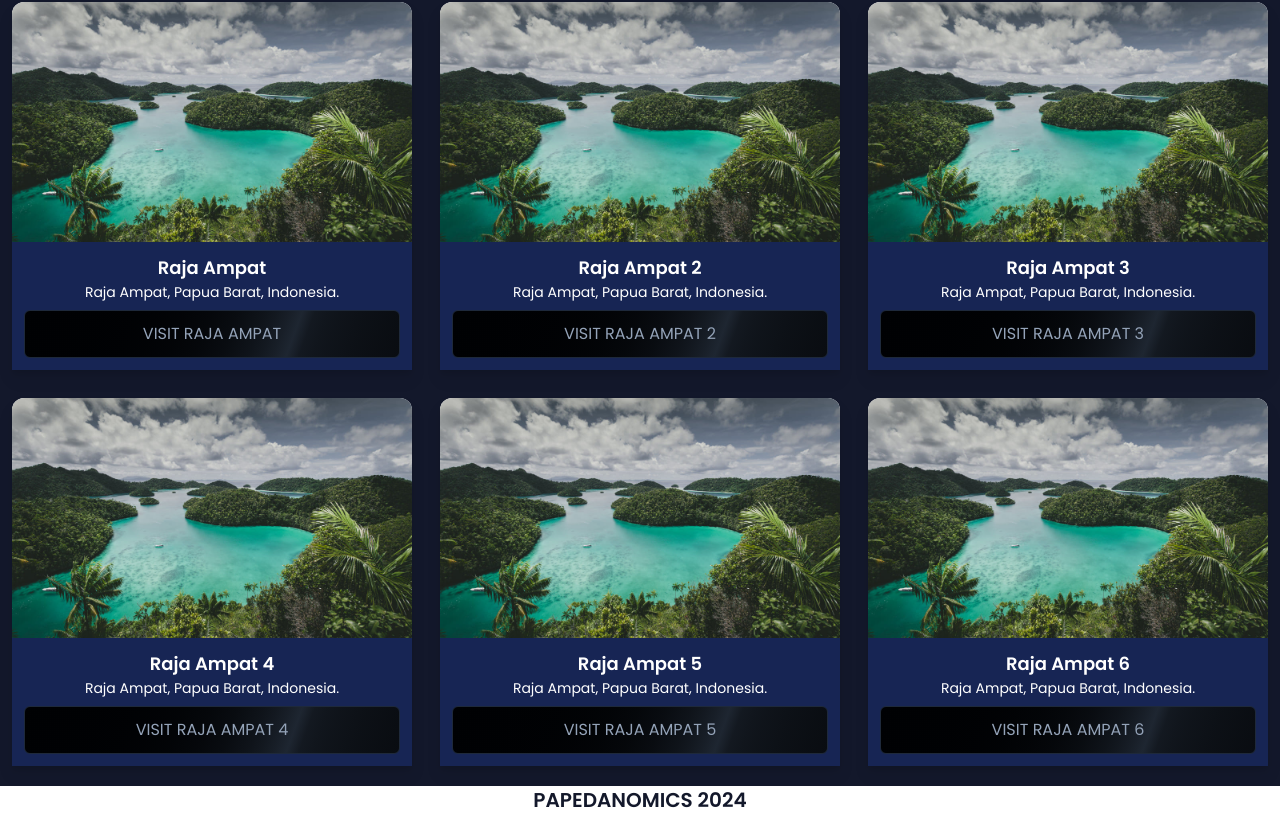
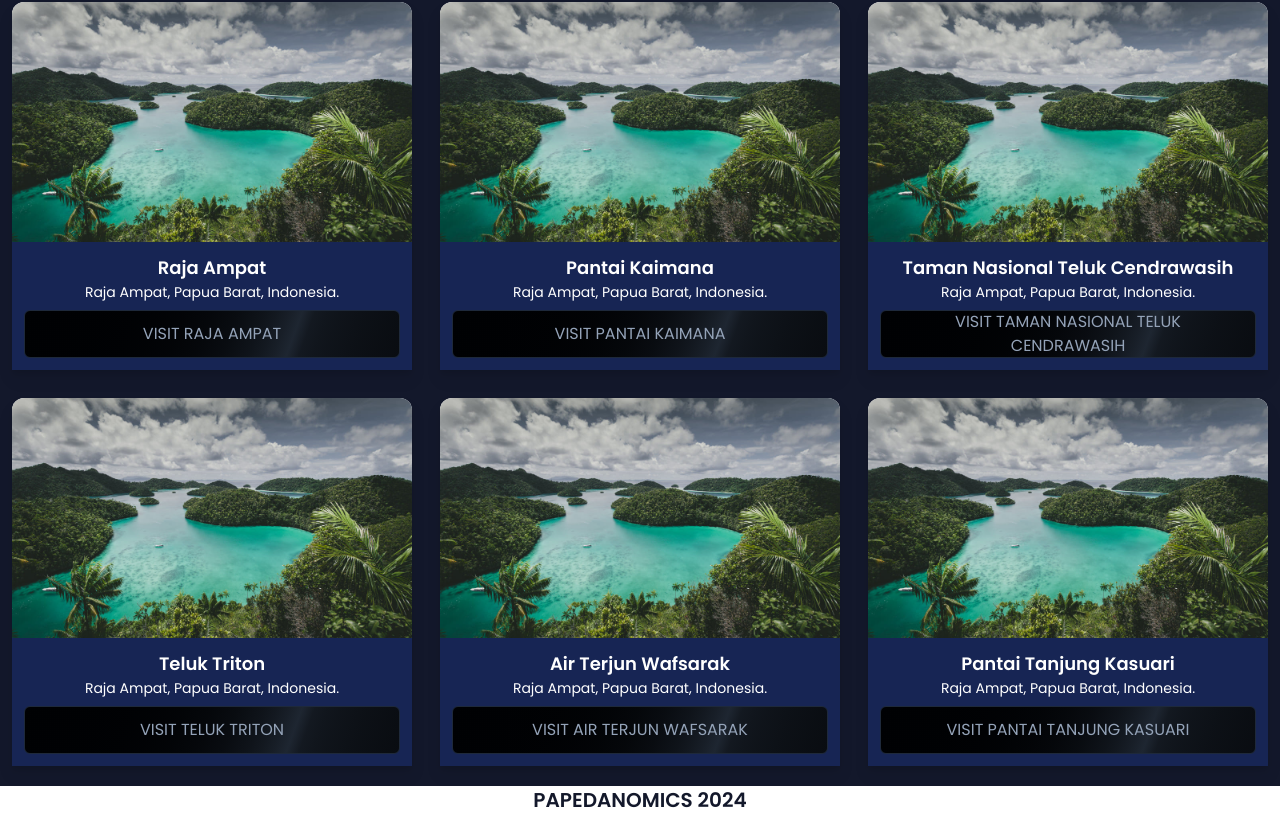
Before and after one commit to ily3000n/papedanomics, a Next.js app: page / in a window 1280 px wide. Shown: the part 838-1652 px from the top of the page. Built offline with nearby package versions, Linux system fonts and the light colour scheme.

Commit message:
Update index.ts

```diff
--- a/data/index.ts
+++ b/data/index.ts
@@ -10,41 +10,41 @@ export const dataWisata = [
     },
     {
       id: 2,
-      title: "Raja Ampat 2",
+      title: "Pantai Kaimana",
       address:"Raja Ampat, Papua Barat, Indonesia.",
-      des: "lorem ipsum dolor sit amet",
+      des: "Pantai Kaimana, terletak di bagian leher burung Pulau Papua dan menghadap Laut Arafuru, adalah surga tersembunyi dengan keindahan yang tiada tara. Pasir putihnya yang lembut dan air laut yang jernih berwarna biru kehijauan menciptakan panorama yang memikat. Terumbu karang yang menawan dan suasana tenang menjadikan pantai ini ideal untuk snorkeling dan menikmati keanekaragaman hayati laut. Keindahan senja yang elok di Pantai Kaimana bahkan diabadikan dalam lagu 'Senja di Kaimana' oleh Alfian pada 1960-an, yang hingga kini tetap menggambarkan pesona tempat ini. Dikelilingi oleh hutan tropis, Pantai Kaimana menawarkan pengalaman yang sempurna untuk relaksasi sambil menikmati pemandangan matahari terbenam yang memukau.",
       img: "/rajaAmpatThumbnail.jpg",
       link: "/rajaampat",
     },
     {
       id: 3,
-      title: "Raja Ampat 3",
+      title: "Taman Nasional Teluk Cendrawasih",
       address:"Raja Ampat, Papua Barat, Indonesia.",
-      des: "lorem ipsum dolor sit amet",
+      des: "Taman Nasional Teluk Cenderawasih di Papua Barat adalah kawasan konservasi laut terbesar di Indonesia, menampilkan perairan jernih dengan terumbu karang yang berwarna-warni dan kehidupan laut yang melimpah. Dikenal dengan pulau-pulau eksotis dan pantai-pantai alami, taman nasional ini menawarkan pengalaman menyelam yang menakjubkan dan pemandangan matahari terbenam yang memukau. Dengan keanekaragaman hayati yang kaya, tempat ini adalah surga bagi para penggemar alam dan petualangan bawah laut.",
       img: "/rajaAmpatThumbnail.jpg",
       link: "/rajaampat",
     },
     {
       id: 4,
-      title: "Raja Ampat 4",
+      title: "Teluk Triton",
       address:"Raja Ampat, Papua Barat, Indonesia.",
-      des: "lorem ipsum dolor sit amet",
+      des: "Teluk Triton, permata tersembunyi di Papua Barat, mempesona dengan keindahan alamnya yang luar biasa. Perairan teluk ini terkenal dengan kejernihan dan warna birunya yang menawan, serta terumbu karang yang kaya akan kehidupan laut. Destinasi ini menawarkan pengalaman snorkeling dan menyelam yang tak terlupakan, dengan pemandangan bawah laut yang kaya akan spesies ikan dan terumbu karang yang berwarna-warni. Dikelilingi oleh pegunungan dan hutan tropis, Teluk Triton juga menyuguhkan pemandangan matahari terbenam yang menakjubkan, menjadikannya tempat ideal bagi para pecinta alam dan penggemar keindahan alam.",
       img: "/rajaAmpatThumbnail.jpg",
       link: "/rajaampat",
     },
     {
       id: 5,
-      title: "Raja Ampat 5",
+      title: "Air Terjun Wafsarak",
       address:"Raja Ampat, Papua Barat, Indonesia.",
-      des: "lorem ipsum dolor sit amet",
+      des: "Air Terjun Wafsarak atau Air Terjun Warsa, merupakan sebuah destinasi wisata alam yang menawarkan keindahan dan kealamian yang luar biasa di Biak Utara, Papua Barat. Berada di Distrik Warsa, air terjun ini memiliki ketinggian sekitar 10 meter dan mengalir deras ke sungai di bawahnya, yang berwarna biru kehijauan yang sangat menarik. Akses menuju Air Terjun Wafsarak cukup mudah karena letaknya yang berada di pinggir jalan raya, namun untuk sampai ke lokasi Anda harus jalan kaki terlebih sejauh 200 meter. Harga tiket menuju Air Terjun Wafsarak yaitu Rp 35.000,- per rombongan.",
       img: "/rajaAmpatThumbnail.jpg",
       link: "/rajaampat",
     },
     {
       id: 6,
-      title: "Raja Ampat 6",
+      title: "Pantai Tanjung Kasuari",
       address:"Raja Ampat, Papua Barat, Indonesia.",
-      des: "lorem ipsum dolor sit amet",
+      des: "Pantai ini bernama Tanjung Kasuari karena lokasinya terletak di wilayah darat Sorong yang menjorok ke laut di wilayah utara pulau Papua dan menyerupai kepala burung Kasuari. Pantai ini adalah pantai yang cukup terkenal di Kota Sorong. Masyarakat setempat senang sekali menghabiskan waktu akhir minggu dan hari libur mereka di pantai indah ini. Lokasinya yang cukup jauh dari keramaian kota membuat pantai ini menjadi sebuah tempat pelarian yang nyaman selepas aktifitas harian penduduk Sorong yang begitu padat. Biaya untuk masuk pantai ini hanya dikenakan bagi kendaraan bermotor saja, 50.000 rupiah untuk mobil, dan 20.000 rupiah untuk sepeda motor. Memang biaya ini terasa mahal, tetapi semua akan terbayar dengan suasana pantai Tanjung Kasuari yang indah, tenang, dan begitu menyejukkan.",
       img: "/rajaAmpatThumbnail.jpg",
       link: "/rajaampat",
     },
```
